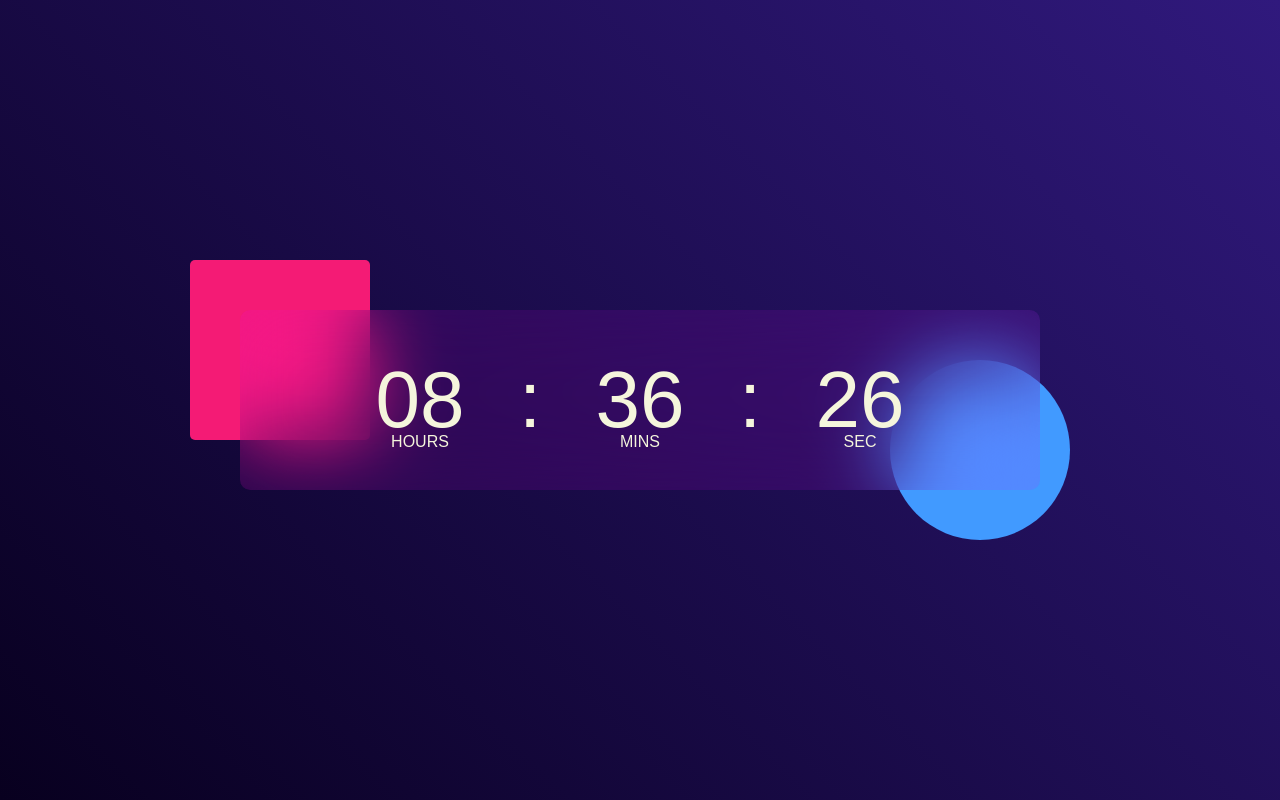
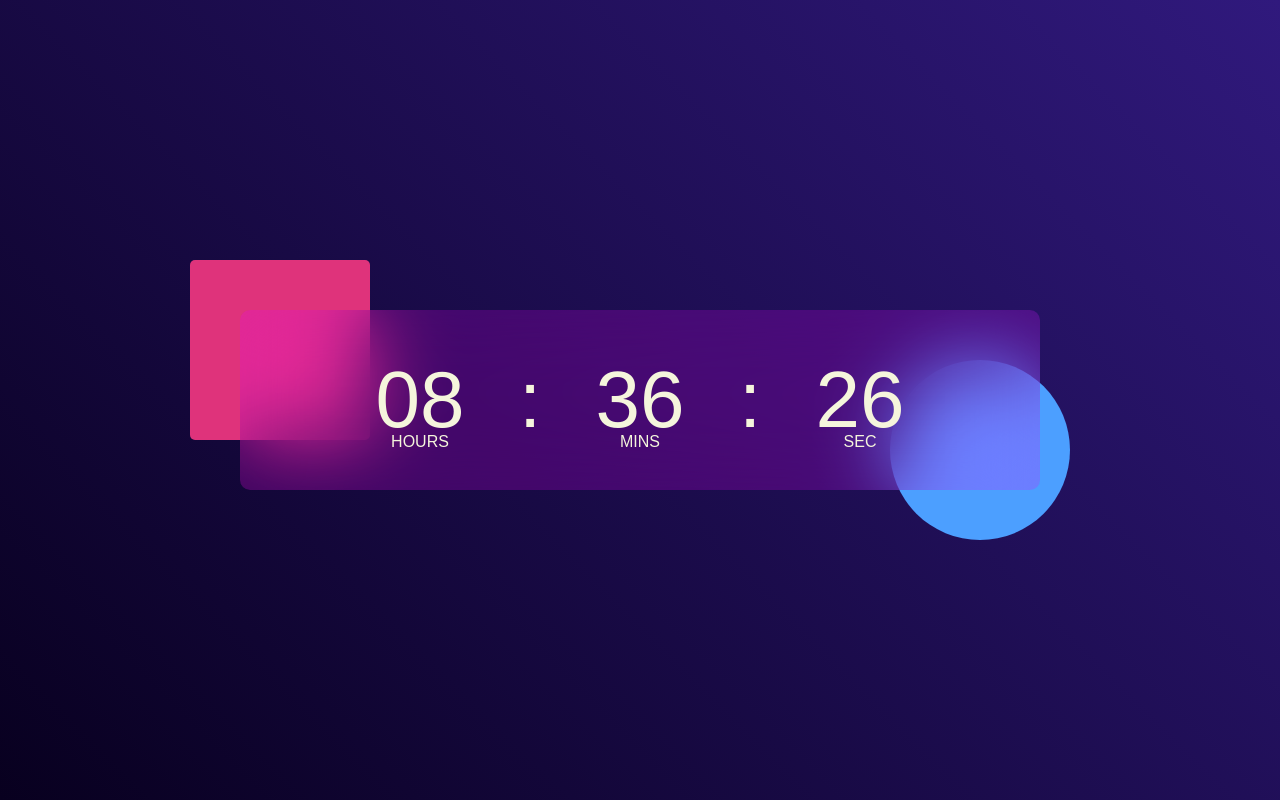
Before and after one commit to kalpanamaurya/Digial-watch, a plain HTML site: page index.html in a window 1280 px wide. Drawn offline with Linux system fonts and the light colour scheme.

Commit message:
some changes

```diff
--- a/style.css
+++ b/style.css
@@ -22,7 +22,7 @@
 .clock{
     width: 100%;
     height: 100%;
-    background: rgba(235, 0, 255, 0.11);
+    background: rgba(234, 0, 255, 0.205);
     border-radius: 10px;
     display: flex;
     align-items: center;
@@ -33,7 +33,7 @@
     content: '';
     width: 180px;
     height: 180px;
-    background: #f41b75;
+    background: #df337b;
     border-radius: 5px;
     position: absolute;
     left: -50px;
@@ -44,7 +44,7 @@
     content: '';
     width: 180px;
     height: 180px;
-    background: #419aff;
+    background: #4c9fff;
     border-radius: 50%;
     position: absolute;
     right: -30px;
```
